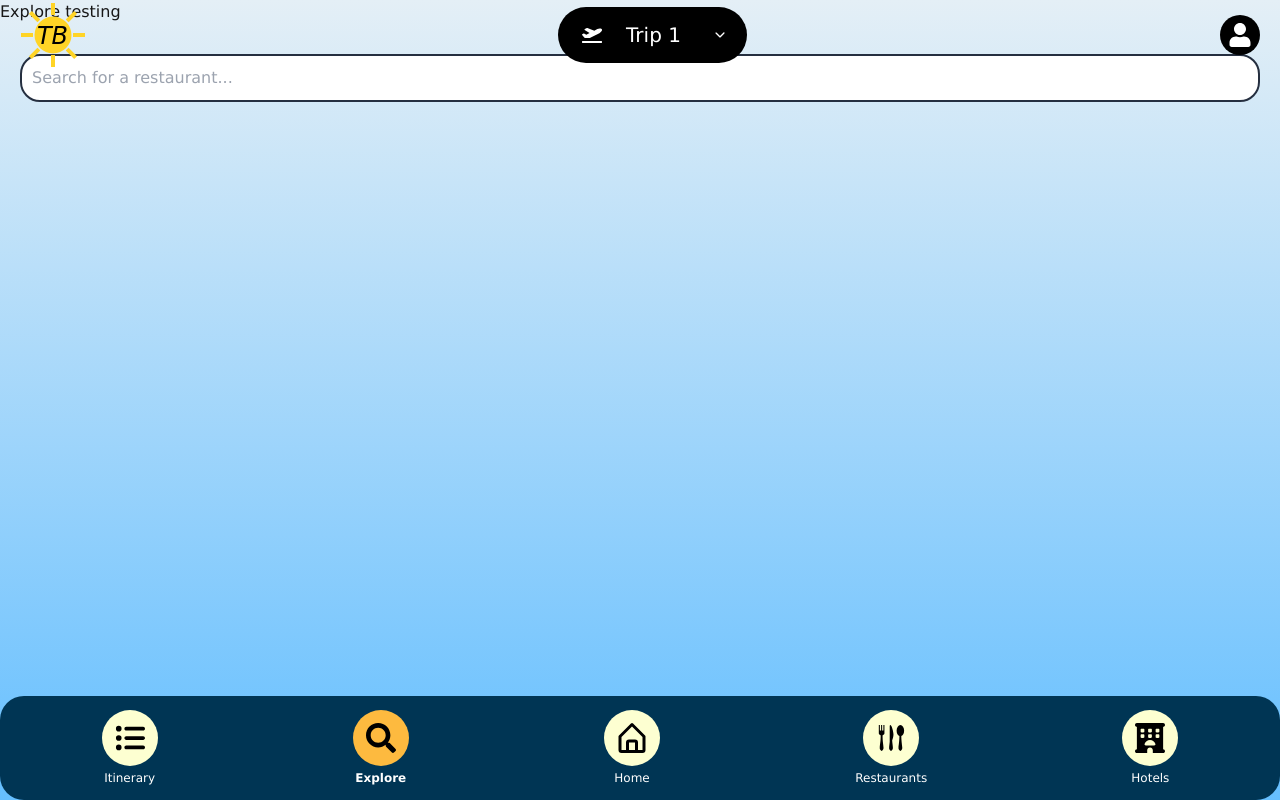
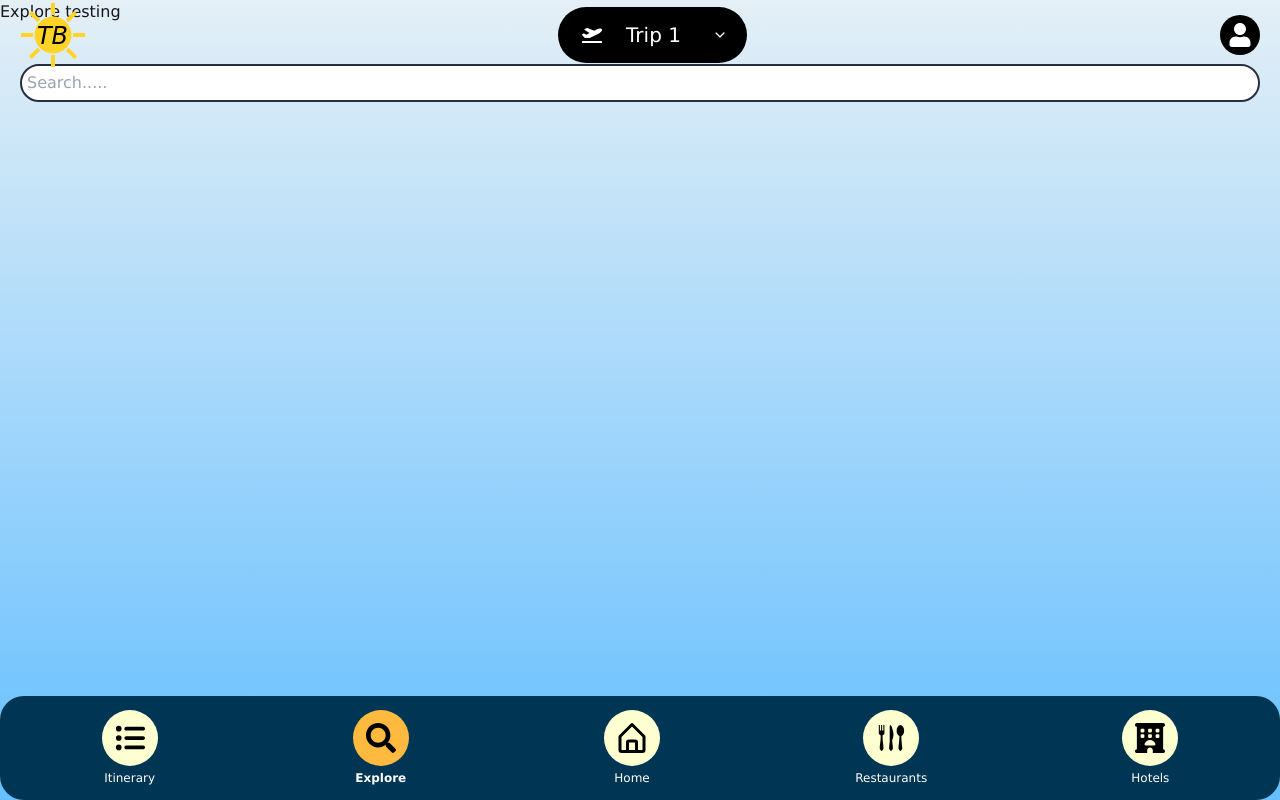
Before and after one commit to KhushiChoksi/CPSC481_T8G2, a Next.js app in the folder travel-app/: page /explore in a window 1280 px wide. Built offline with nearby package versions, Linux system fonts and the light colour scheme.

Commit message:
revert change for npm run build

```diff
--- a/travel-app/src/app/components/SearchBar.tsx
+++ b/travel-app/src/app/components/SearchBar.tsx
@@ -1,44 +1,21 @@
-"use client";
-import React, { useState } from "react";
+export default function SeachBar() {
+    return (
+        <section style={{ padding: '20px', textAlign: 'center' }}>
+        <div style={{
+          display: 'flex',
+          justifyContent: 'center',
+          marginTop: '20px',
 
-interface SearchBarProps {
-  onSearchChange: (query: string) => void;
-}
-
-export default function SearchBar({ onSearchChange }: SearchBarProps) {
-  const [inputValue, setInputValue] = useState("");
-
-  const handleInputChange = (event: React.ChangeEvent<HTMLInputElement>) => {
-    setInputValue(event.target.value);
-  };
-
-  const handleKeyDown = (event: React.KeyboardEvent<HTMLInputElement>) => {
-    if (event.key === "Enter") {
-      onSearchChange(inputValue); // Trigger filtering on Enter key
-    }
-  };
-
-  return (
-    <section style={{ padding: "20px", textAlign: "center" }}>
-      <div
-        style={{
-          display: "flex",
-          justifyContent: "center",
-          marginTop: "10px",
-        }}
-      >
+        }}>
           <input
             type="text"
-          placeholder="Search for a restaurant..."
-          value={inputValue}
-          onChange={handleInputChange}
-          onKeyDown={handleKeyDown} // Add event listener for Enter key
+            placeholder="Search....."
             style={{
-            width: "590%",
-            padding: "10px",
-            fontSize: "16px",
-            borderRadius: "20px",
-            border: "2px solid #252F40",
+              width: '590%',
+              padding: '5px',
+              fontSize: '16px',
+              borderRadius: '20px',
+              border: '2px solid #252F40',
             }}
           />
         </div>
@@ -46,7 +23,7 @@ export default function SearchBar({ onSearchChange }: SearchBarProps) {
         {`
           @media (max-width: 600px) {
             input {
-              width: 80%; /* Adjust width for smaller screens */
+              width: 80%; // Adjust width for smaller screens
             }
           }
         `}
```
Lines whose indentation alone changed are shown as unchanged.
